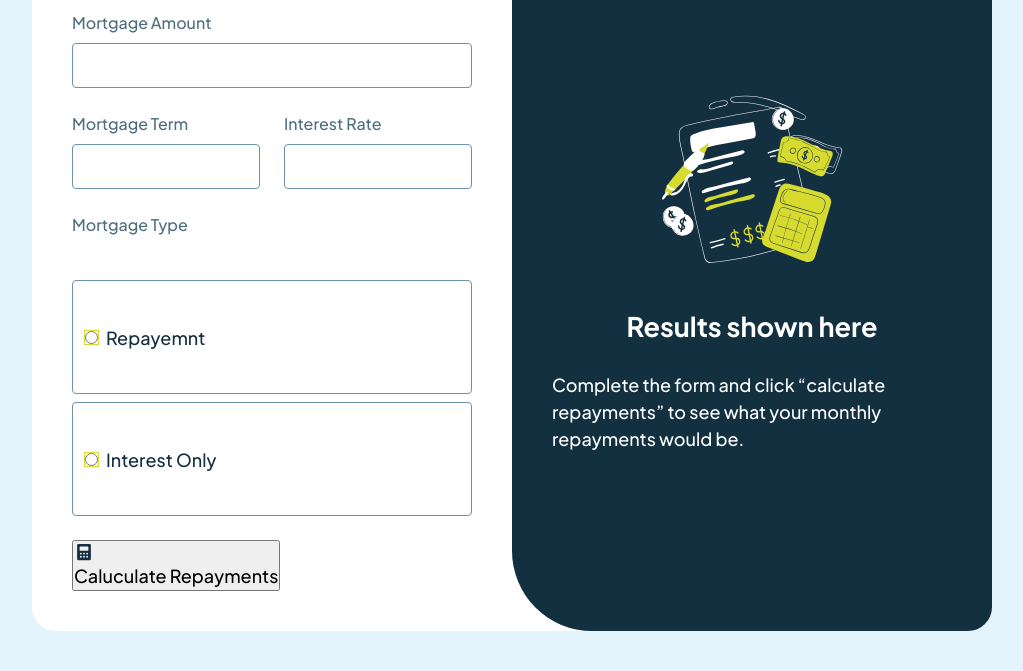
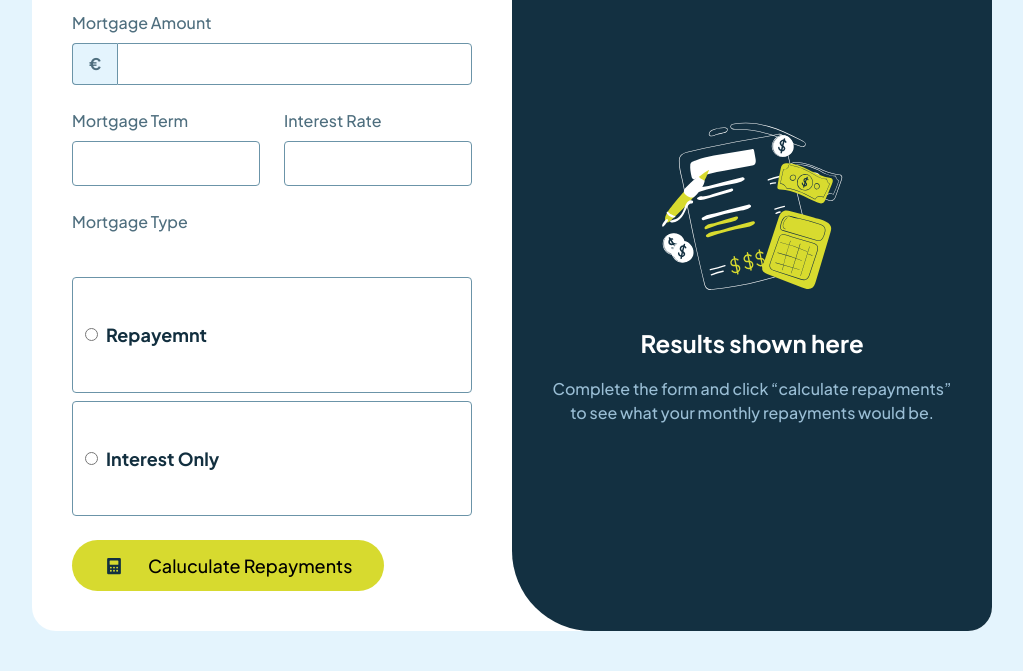
Before and after one commit to ROJOmax/Mortgage-Calculator-, a website built with Vite: page index.html in a window 1280 px wide. Shown: the part 129-800 px from the top of the page, without its empty margins (128-1151 px from the left). Built offline with nearby package versions, Linux system fonts and the light colour scheme.

Commit message:
amount prefix | sefix!

```diff
--- a/index.html
+++ b/index.html
@@ -24,14 +24,18 @@
         </div>
         <form action="" class="mortgage_amount" id="mortgage-amount">
           <label for="pound-amount">Mortgage Amount</label>
-          <!-- <p class="__dollar">$</p> -->
+          <div class="input-group">
+            <span>€</span>
             <input
               type="text"
+              class="mortgage_amount_input"
               id="mortgage_amount_id"
               required=""
               autocomplete="off"
               placeholder=""
+              data-type="currency"
             />
+          </div>
         </form>
 
         <div class="mortgage_term_rate">
--- a/styles/reset.css
+++ b/styles/reset.css
@@ -9,6 +9,7 @@
 * {
   margin: 0;
   padding: 0;
+  --form-control-color: rebeccapurple;
 }
 
 body {
--- a/styles/style.css
+++ b/styles/style.css
@@ -102,17 +102,18 @@ body {
 }
 
 .first_row_flex p {
+  color: var(--color-slate-700, #4e6e7e);
   font-size: var(--font-size-text-preset-4, 16px);
   text-decoration: underline;
   cursor: pointer;
 }
 
 .first_row_flex p:hover {
-  color: var(--color-slate-700, #4e6e7e);
+  color: var(--color-slate-900, #133041);
 }
 
 .first_row_flex p:active {
-  color: var(--color-slate-700, #4e6e7e);
+  color: var(--color-slate-900, #133041);
 }
 
 /* Mortgage form Styling */
@@ -123,8 +124,6 @@ body {
   align-items: flex-start;
   align-self: stretch;
   gap: var(--spacing-100);
-
-  position: relative;
 }
 
 .mortgage_amount label {
@@ -132,11 +131,54 @@ body {
   font-size: var(--font-size-text-preset-4, 16px);
 }
 
-.mortgage_amount input {
-  align-self: stretch;
-  padding: var(--spacing-100) 0rem;
-  border: 1px solid var(--color-slate-500, #6b94a8);
-  border-radius: 4px;
+/* Input group styling */
+.input-group {
+  position: relative;
+  display: flex;
+  width: 100%;
+}
+
+.input-group > span,
+.input-group .mortgage_amount_input {
+  white-space: nowrap; /* Prevents text wrapping in span or input */
+  display: block;
+}
+
+.input-group > span {
+  text-align: center;
+  padding: var(--spacing-100) var(--spacing-200);
+  font-size: var(--font-size-text-preset-4, 16px);
+  color: var(--color-slate-700, #4e6e7e);
+  font-weight: var(--fw-bold);
+  background: #e4f4fd;
+  border: 1.3px solid var(--color-slate-500, #6b94a8);
+  border-right: none;
+  border-radius: 4px 0 0 4px;
+  transition: background 0.3s ease, border 0.3s ease, color 0.3s ease;
+}
+
+.input-group .mortgage_amount_input {
+  flex: 1 1 auto; /* Allows input to expand and fill available space */
+  padding: var(--spacing-100) 12px;
+  border: 1.3px solid var(--color-slate-500, #6b94a8);
+  border-radius: 0 4px 4px 0;
+  font-size: var(--font-size-text-preset-4, 16px);
+  transition: border 0.3s ease;
+}
+
+.input-group .mortgage_amount_input:hover {
+  border-color: var(--Slate-900);
+}
+
+.input-group .mortgage_amount_input:focus {
+  outline: none;
+  border-color: var(--Lime);
+}
+
+.input-group:focus-within > span {
+  background: var(--Lime);
+  color: #fff;
+  border-color: var(--Lime);
 }
 
 /* Mortgage term and Interest Rate Styling */
@@ -185,22 +227,59 @@ body {
   flex: 1;
   align-items: center;
   gap: var(--spacing-100);
+  font-weight: var(--fw-bold);
   padding: var(--spacing-150, 16px) var(--spacing-150);
   border: 1px solid var(--color-slate-500, #6b94a8);
   border-radius: 4px;
   transition: border-color 0.3s ease;
 }
 
-.radio_group input[type="radio"] {
+/* .radio_group input[type="radio"] {
   accent-color: var(--Lime);
-  outline: 1px solid var(--Lime);
-}
+} */
 .radio_group:hover {
   border: 1px solid var(--Lime);
 }
 
-.radio_group:active {
-  background-color: var(--Lime);
+/* .radio_group:active {
+  background: linear-gradient(
+      0deg,
+      rgba(255, 255, 255, 0.5) 0%,
+      rgba(255, 255, 255, 0.5) 100%
+    ),
+    var(--color-lime, #d8db2f);
+} */
+
+.radio_group:checked {
+  background-color: linear-gradient(
+      0deg,
+      rgba(255, 255, 255, 0.5) 0%,
+      rgba(255, 255, 255, 0.5) 100%
+    ),
+    var(--color-lime, #d8db2f);
+}
+
+/* Button Styling */
+
+.calculate_btn {
+  display: flex;
+  padding: var(--spacing-150) var(--spacing-400);
+  gap: var(--spacing-300, 24px);
+  align-items: center;
+  border-radius: 100vmax;
+  border: none;
+  cursor: pointer;
+  background: var(--Lime, #d8db2f);
+  transition: 0.5s ease;
+}
+
+.calculate_btn:hover {
+  background: linear-gradient(
+      0deg,
+      rgba(255, 255, 255, 0.5) 0%,
+      rgba(255, 255, 255, 0.5) 100%
+    ),
+    var(--Lime, #d8db2f);
 }
 
 /* Image Container Styling */
@@ -210,8 +289,18 @@ body {
   align-items: center;
   flex-direction: column;
   color: var(--White);
-  gap: var(--spacing-300);
+  gap: var(--spacing-200);
   border-radius: 0rem 1.5rem 1.5rem 5rem;
   background: var(--color-slate-900, #133041);
   padding: var(--spacing--500);
 }
+
+.img_container h2 {
+  font-size: var(--font-size-text-preset-2, 24px);
+}
+
+.img_container p {
+  color: var(--color-slate-300, #9abed5);
+  font-size: var(--font-size-text-preset-4, 16px);
+  text-align: center;
+}
```
Lines whose indentation alone changed are shown as unchanged.
